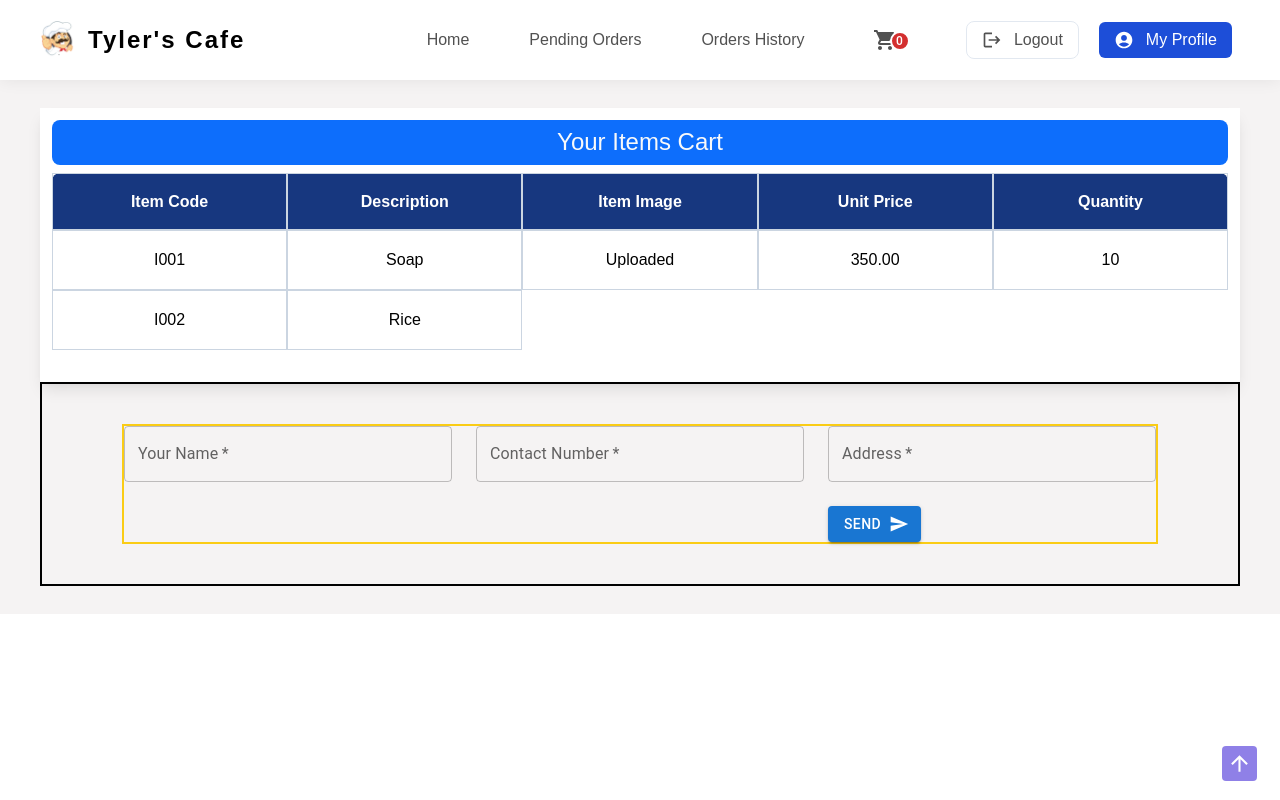
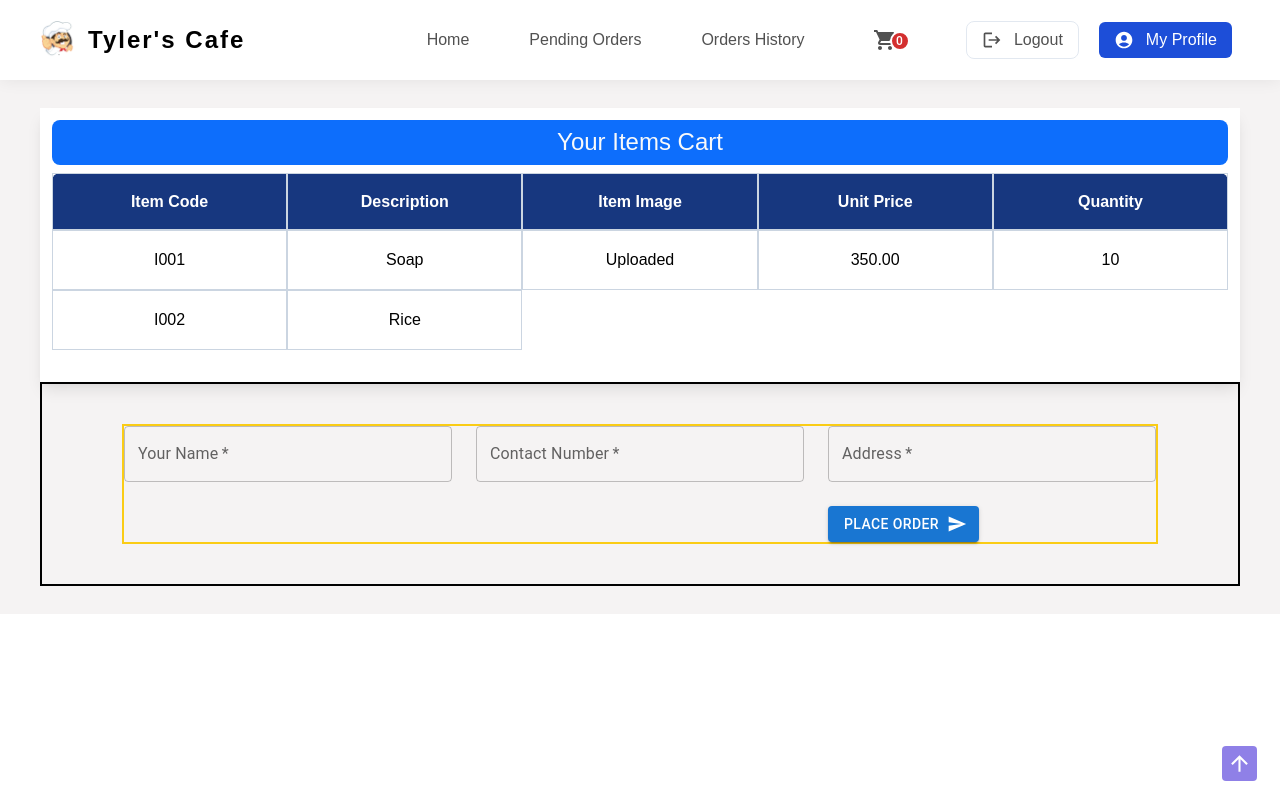
Before and after one commit to AshanSandeep06/Food-Shop-System, a React (Create React App) app in the folder frontend/: page /placeOrder in a window 1280 px wide. Built offline with nearby package versions, Linux system fonts and the light colour scheme.

Commit message:
Content Updated in PlaceOrder Component

```diff
--- a/frontend/src/pages/PlaceOrder/PlaceOrder.tsx
+++ b/frontend/src/pages/PlaceOrder/PlaceOrder.tsx
@@ -55,7 +55,7 @@ const PlaceOrder = () => {
 
           <div className="col-start-3 col-end-4">
             <Button className="" variant="contained" endIcon={<SendIcon />}>
-              Send
+              Place Order
             </Button>
           </div>
         </form>
```
